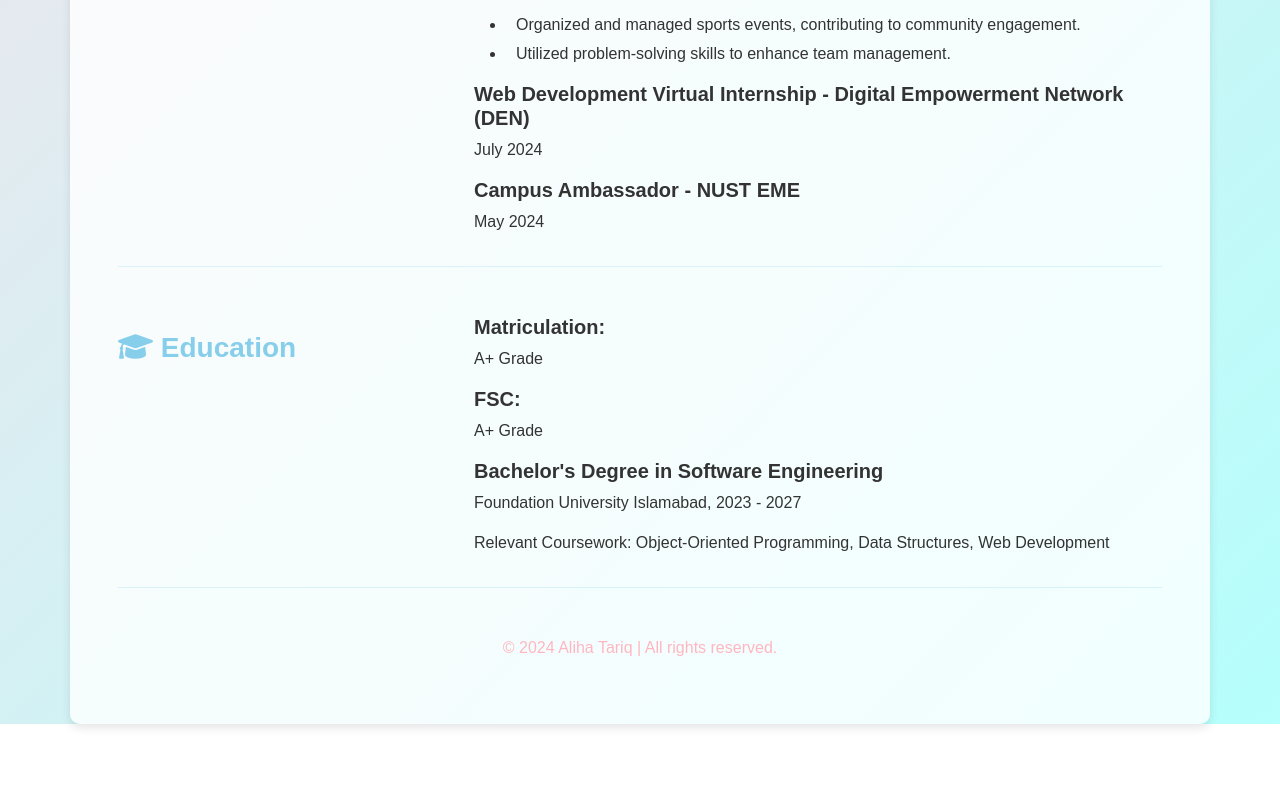
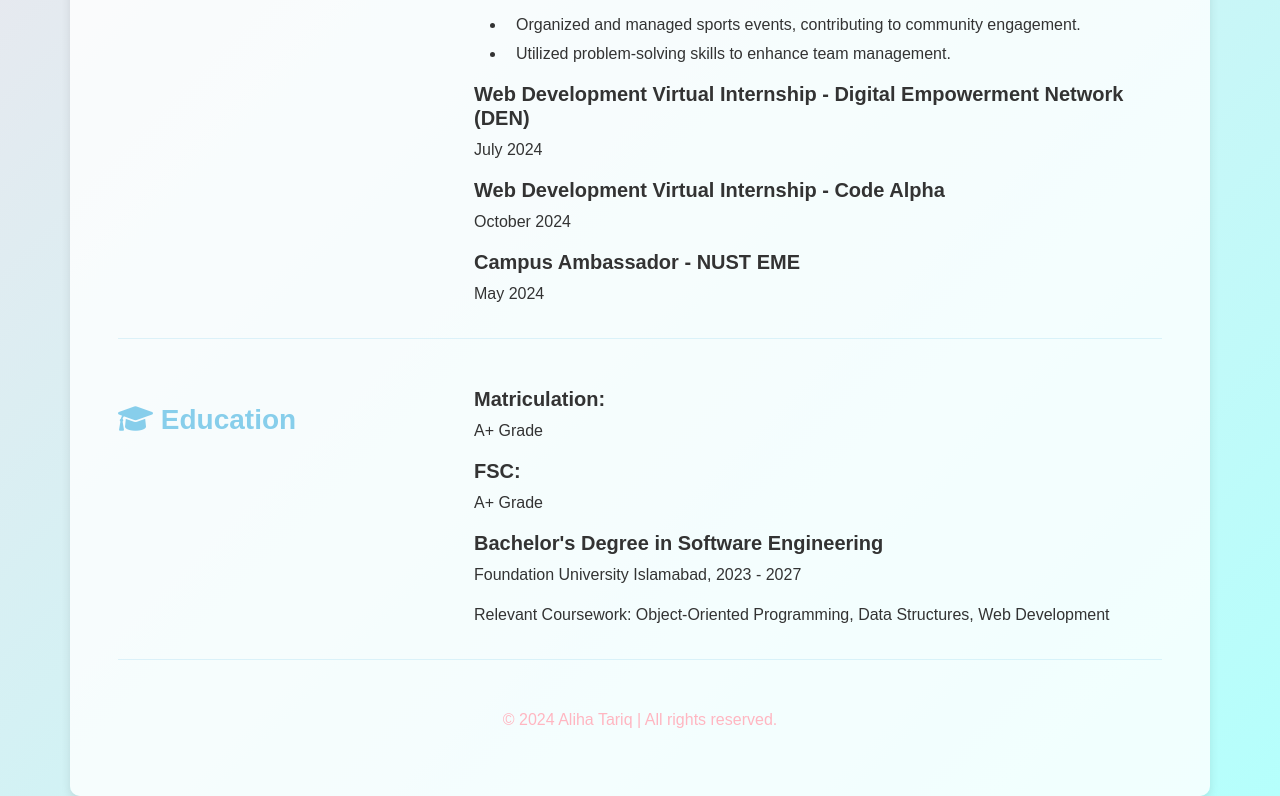
Before and after one commit to alihayy/codeAlpha, a plain HTML site: page github/task 3 cv codealpha/index.html in a window 1280 px wide. Shown: the part 1073-1869 px from the top of the page. Before the commit the page ends 1797 px from the top, so only its background shows below. Drawn offline with nearby package versions, Linux system fonts and the light colour scheme.

Commit message:
Update index.html

```diff
--- a/github/task 3 cv codealpha/index.html
+++ b/github/task 3 cv codealpha/index.html
@@ -161,6 +161,9 @@
                 <h5 class="fw-bold">Web Development Virtual Internship - Digital Empowerment Network (DEN)</h5>
                 <p>July 2024</p>
 
+                  <h5 class="fw-bold">Web Development Virtual Internship - Code Alpha</h5>
+                <p>October 2024</p>
+
                 <h5 class="fw-bold">Campus Ambassador - NUST EME</h5>
                 <p>May 2024</p>
             </div>
```
